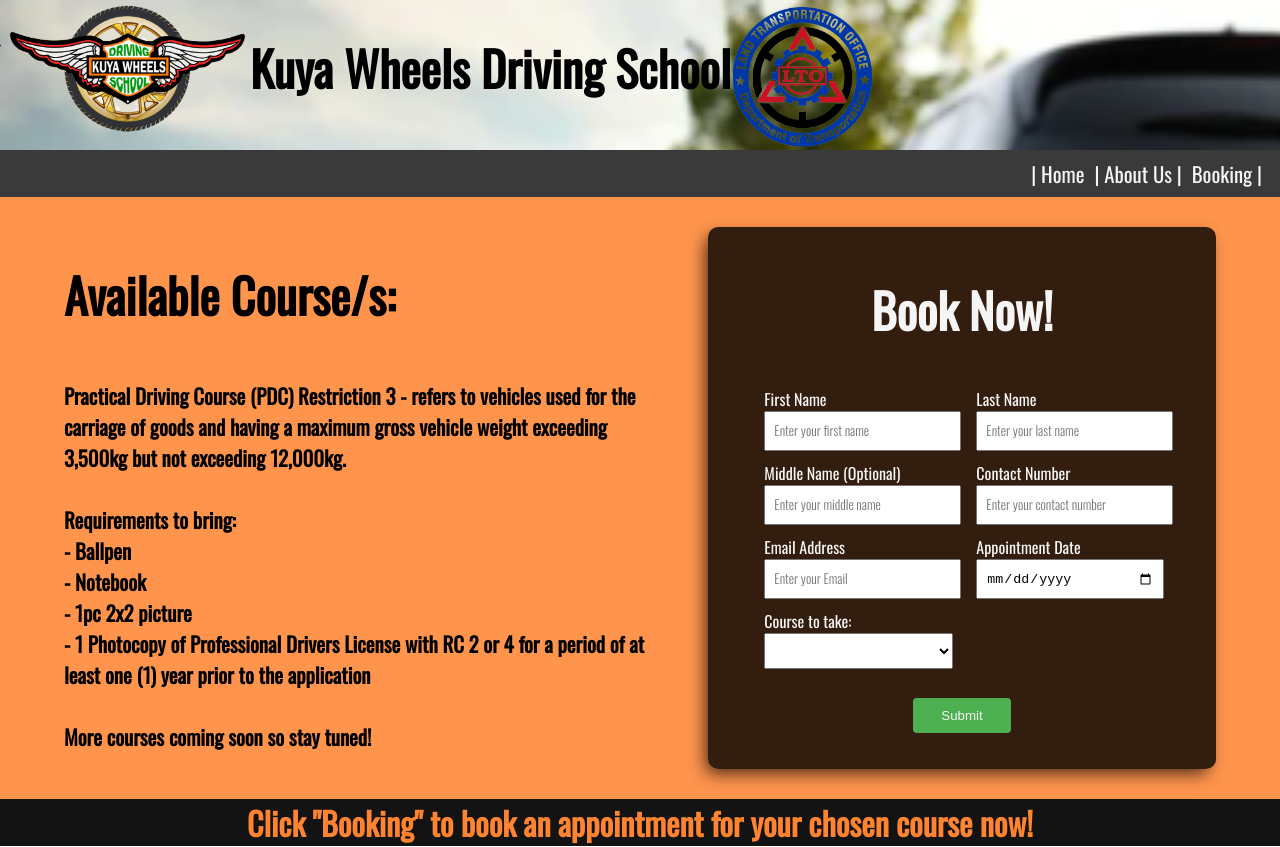
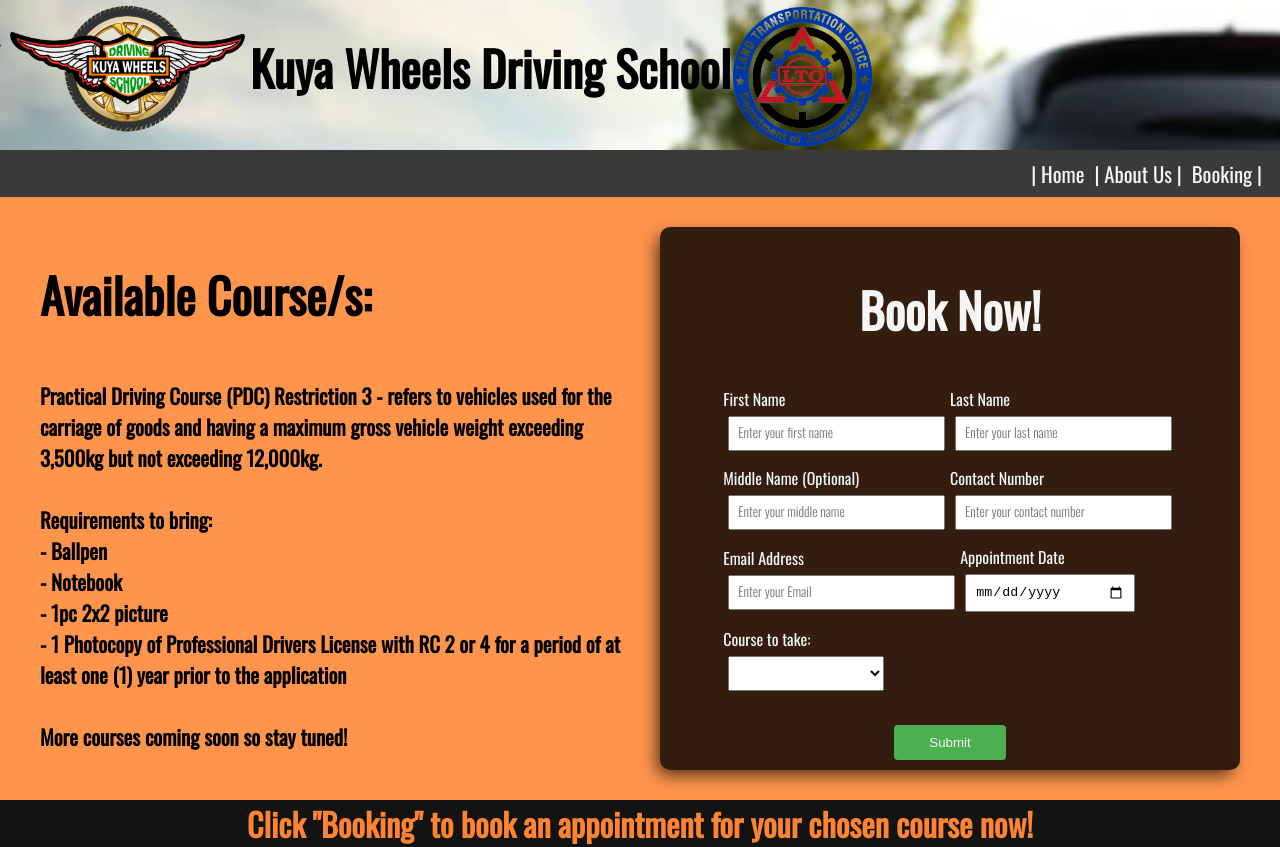
Before and after one commit to dongumayagay/kuya-wheels, a SvelteKit app: page /book in a window 1280 px wide. Built offline with nearby package versions, Linux system fonts and the light colour scheme.

Commit message:
improved booking form

```diff
--- a/src/routes/(customer-side)/book/+page.svelte
+++ b/src/routes/(customer-side)/book/+page.svelte
@@ -51,6 +51,7 @@
 			return
 		}
 		await createBooking()
+		showOtpInput = false
 	}
 	async function createBooking() {
 		const booking = {
@@ -126,14 +127,14 @@
 				</div>
 				<div class="column-input">
 					<label for="">Appointment Date</label>
-					<input type="date" bind:value={date} required style="width:168px;">
+					<input type="date" bind:value={date} required>
 				</div>
 
 			</div>
 			<div class="row-input">
 				<div class="column-input">
 					<label for="cars">Course to take:</label>
-					<select name="course" bind:value={coursetaken} required style="width:189px;height:36px;">
+					<select name="course" bind:value={coursetaken} required>
 						<option value="Practical Driving 2">Practical Driving 2</option>
 						<option value="Truck Parking">Truck Parking</option>
 						<option value="Bus Parking">Bus Parking</option>
@@ -146,23 +147,28 @@
 		<p>no no no</p>
 		{/if} -->
 		<br>
-		<button>Submit</button>
-
+		{#if showOtpInput === false}
+			<button>Submit</button>
+		{/if}
+		{#if showOtpInput === true}
+			<p>Please input the OTP code sent to your provided Email</p>
+			<form on:submit|preventDefault={checkOtp}>
+				<input type="text" bind:value={otpGuessinput} required>
+				<button>submit</button>
+			</form>
+		{/if}
+		<!-- <br>
+		<button>Submit</button> -->
 	</div>
-
-
 </form>
-
-<dialog open={showOtpInput}>
-	<h1>
-		hellow world
-	</h1>
-	<form on:submit|preventDefault={checkOtp}>
-		<input type="text" bind:value={otpGuessinput} required>
-		<button>submit</button>
-	</form>
-</dialog>
-
+<!-- <dialog open={showOtpInput}> -->
+	<!-- <dialog open>
+		<p>Please input the OTP code sent to your provided Email</p>
+		<form on:submit|preventDefault={checkOtp}>
+			<input type="text" bind:value={otpGuessinput} required>
+			<button>submit</button>
+		</form>
+	</dialog> -->
 <style>
 	form{
 
@@ -190,7 +196,7 @@
 		flex-direction: column;
 		align-items: center;
 
-		width: 40%;
+		width: 560px;
 		padding: 10px;
 
 		border-radius: 10px;
@@ -227,7 +233,7 @@
 		margin-top: 10px;
 	}
 	.column-input{
-		margin-right: 15px;
+		margin-right: 30px;
 		display: flex;
 		flex-direction: column;
 		align-items: flex-start;
@@ -236,8 +242,10 @@
 		font-family: 'Oswald';
 		font-weight: 300;
 	}
-	input {
-		height: 20px;
+	select, input {
+		margin: 5px;
+		width: 200px;
+		width: 100%;
 		padding: 8px;
 	}
 
```
